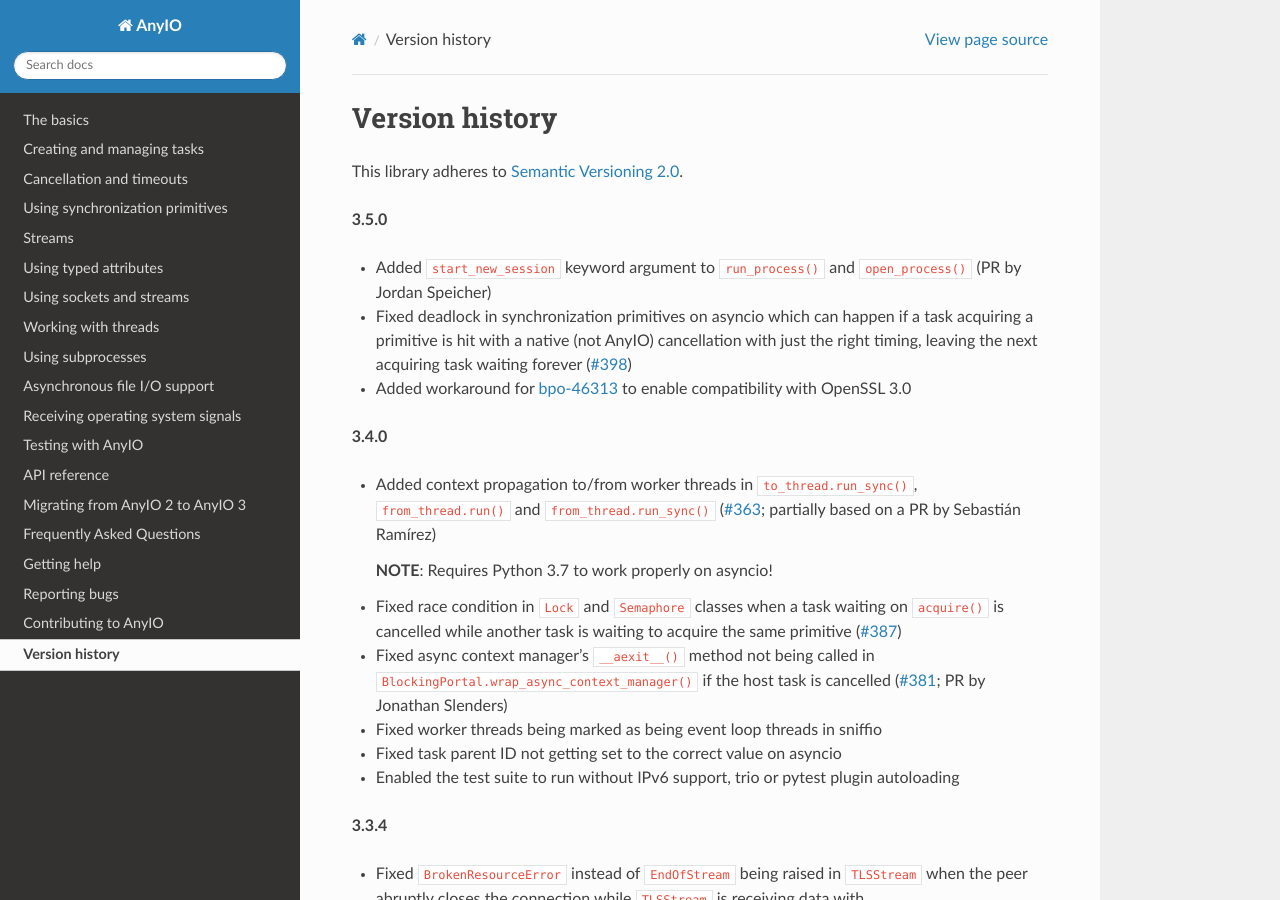
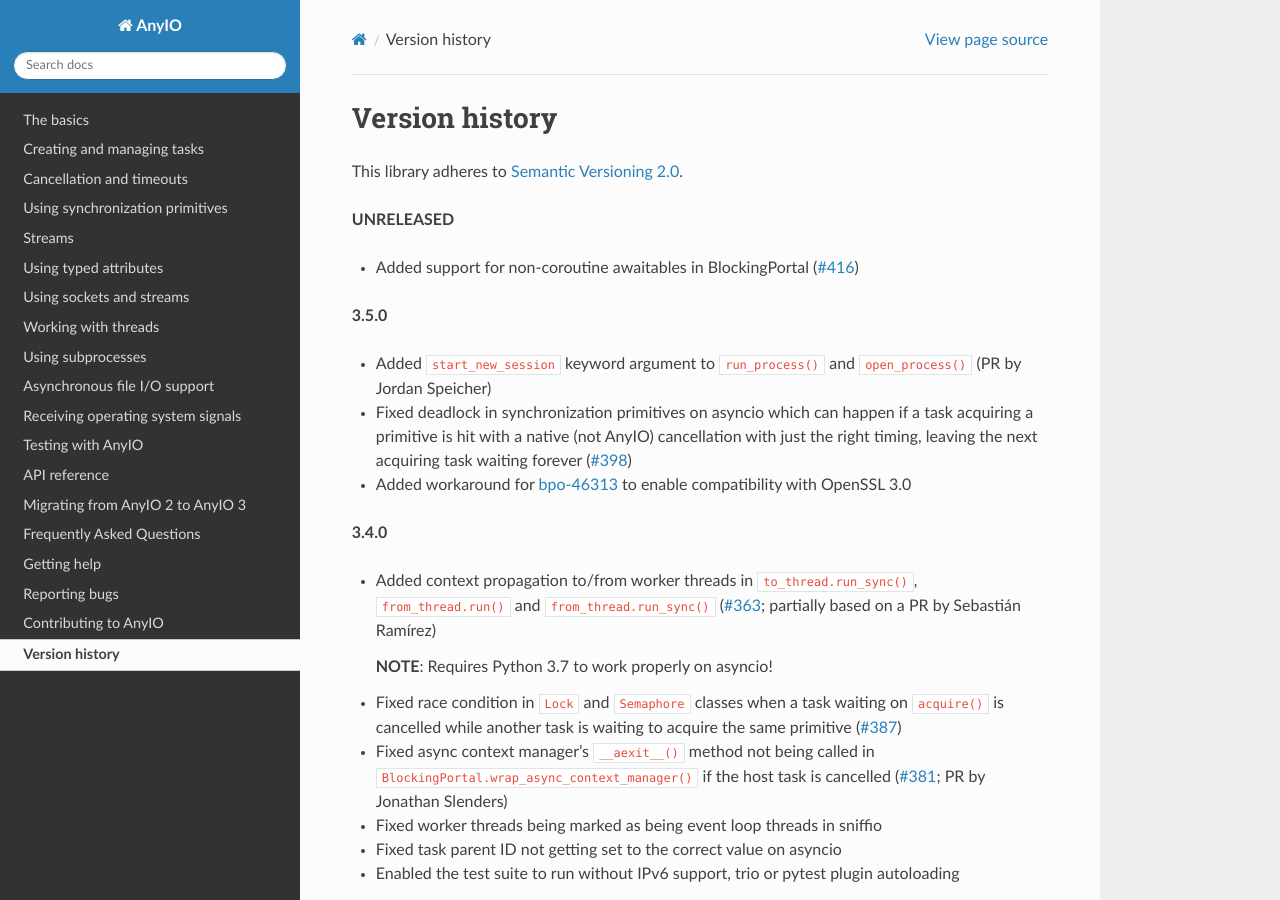
Before and after one commit to agronholm/anyio, a Sphinx documentation site: the page built from docs/versionhistory.rst, in a window 1280 px wide and 900 px high. Built offline with Sphinx 7.4.7 and the Read the Docs theme 2.0.0, drawn with Linux system fonts in a browser that asks for light colours; the version number could not be read and is left out.

Commit message:
add changelog entry

```diff
--- a/docs/versionhistory.rst
+++ b/docs/versionhistory.rst
@@ -2,6 +2,11 @@ Version history
 ===============
 
 This library adheres to `Semantic Versioning 2.0 <http://semver.org/>`_.
+
+**UNRELEASED**
+
+- Added support for non-coroutine awaitables in BlockingPortal
+  (`#416 <https://github.com/agronholm/anyio/issues/416>`_)
 
 **3.5.0**
 
```
